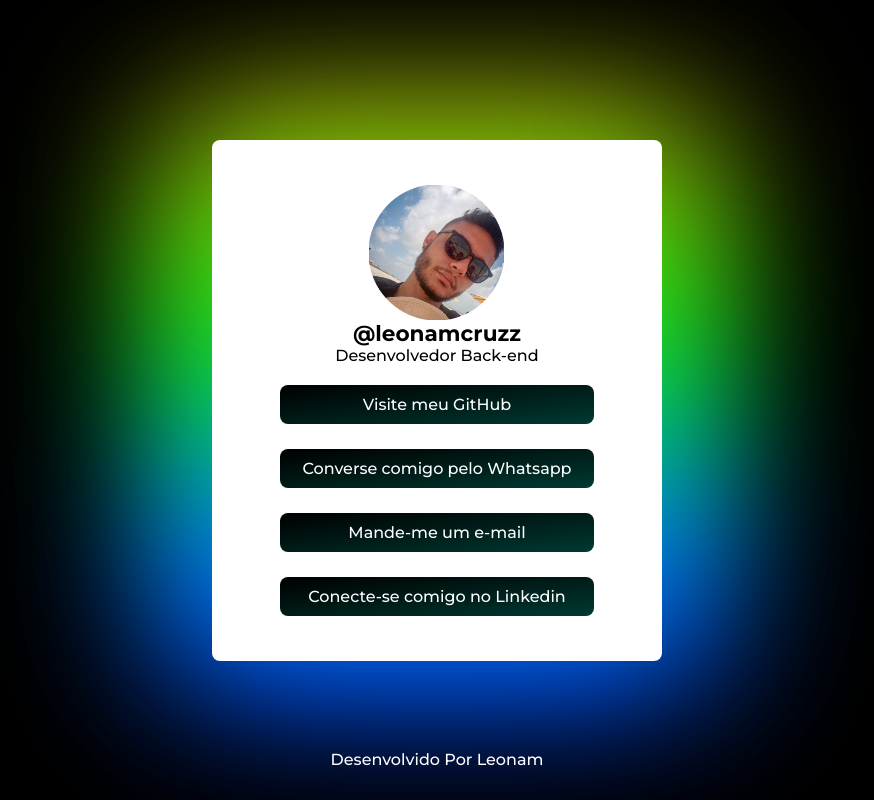
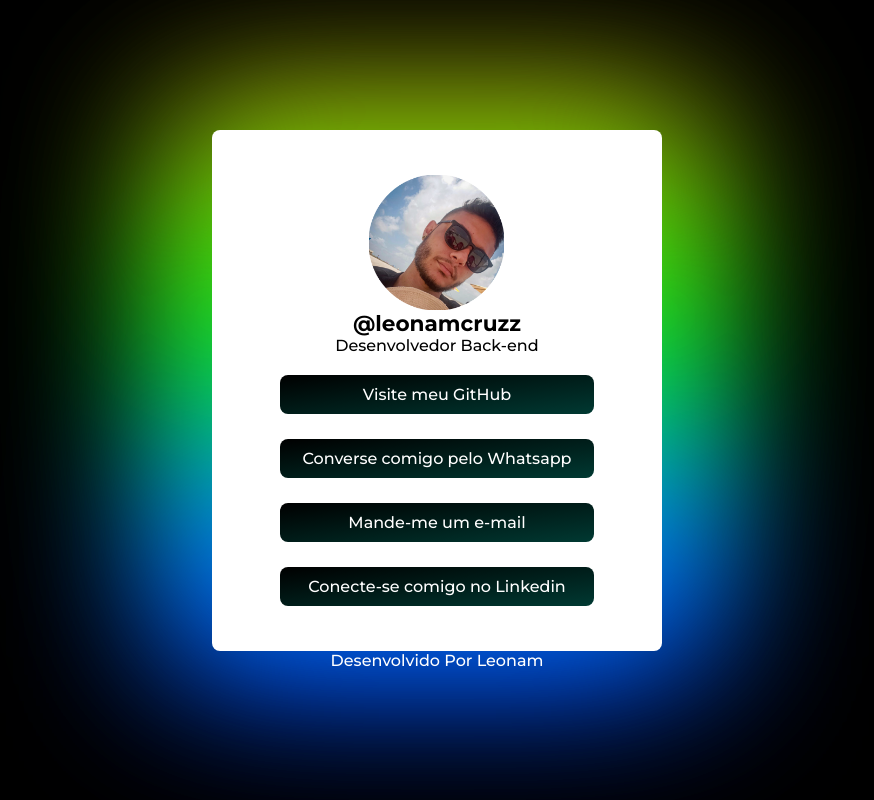
Before and after one commit to leonamCruz/about_me, a plain HTML site: page index.html in a window 1280 px wide. Shown: the whole page, without its empty margins (203-1077 px from the left). Drawn offline with Linux system fonts and the light colour scheme.

Commit message:
Correction Meta

```diff
--- a/style.css
+++ b/style.css
@@ -34,9 +34,7 @@ section {
 .desenvolvido{
     color: white;
     text-align: center;
-    position: absolute;
     bottom: 0;
-    height: 50px;
 }
 
 section::before, section::after {
```
